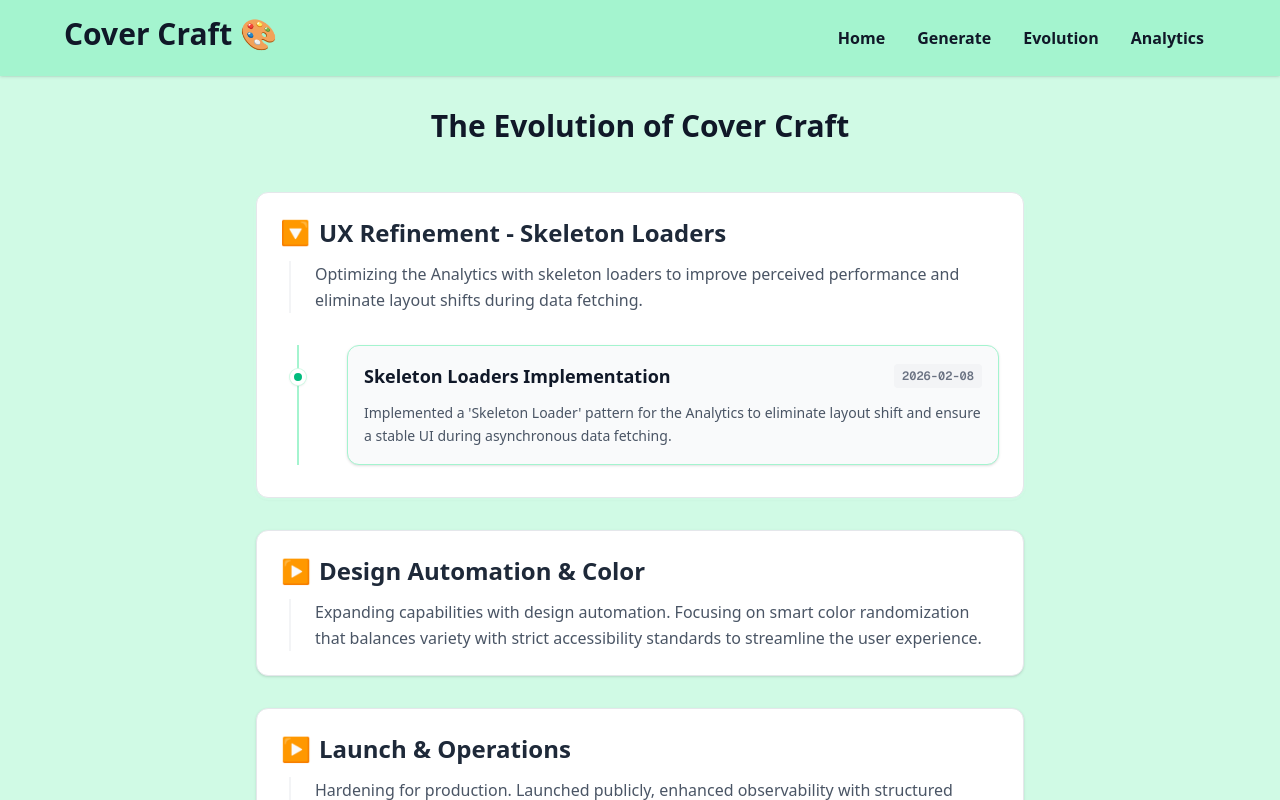
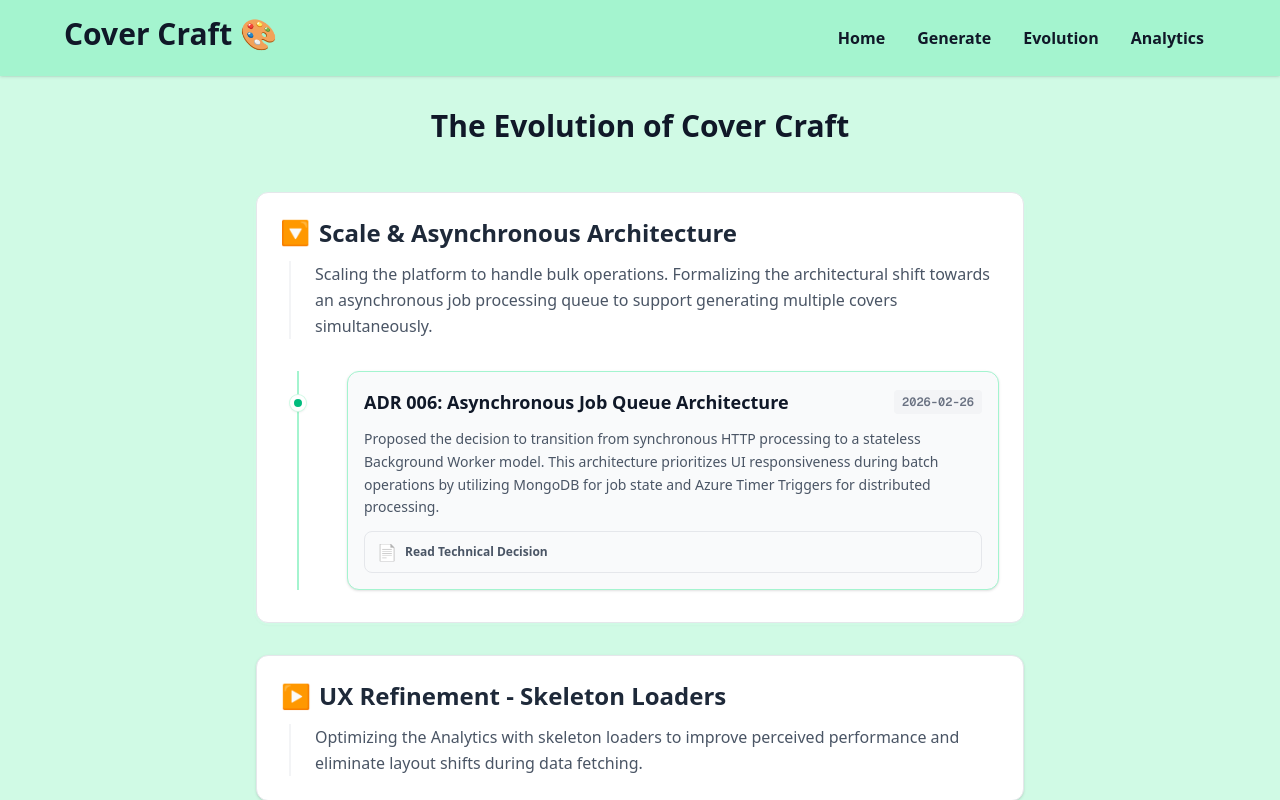
Before and after one commit to victoriacheng15/cover-craft, a Next.js app in the folder frontend/: page /evolution in a window 1280 px wide. Shown: the top 800 px of the page. Built offline with nearby package versions, Linux system fonts and the light colour scheme.

Commit message:
docs(architecture): propose ADR 006 and update evolution timeline (#196)

```diff
--- a/frontend/src/app/evolution/content.ts
+++ b/frontend/src/app/evolution/content.ts
@@ -135,4 +135,18 @@ export const chapters: Chapter[] = [
 			},
 		],
 	},
+	{
+		title: "Scale & Asynchronous Architecture",
+		intro:
+			"Scaling the platform to handle bulk operations. Formalizing the architectural shift towards an asynchronous job processing queue to support generating multiple covers simultaneously.",
+		timeline: [
+			{
+				date: "2026-02-26",
+				title: "ADR 006: Asynchronous Job Queue Architecture",
+				description:
+					"Proposed the decision to transition from synchronous HTTP processing to a stateless Background Worker model. This architecture prioritizes UI responsiveness during batch operations by utilizing MongoDB for job state and Azure Timer Triggers for distributed processing.",
+				adrPath: "006-batch-image-generation-architecture",
+			},
+		],
+	},
 ];
```
Also changed, not shown: 3 other files (tests, documents, lock files or other folders).
